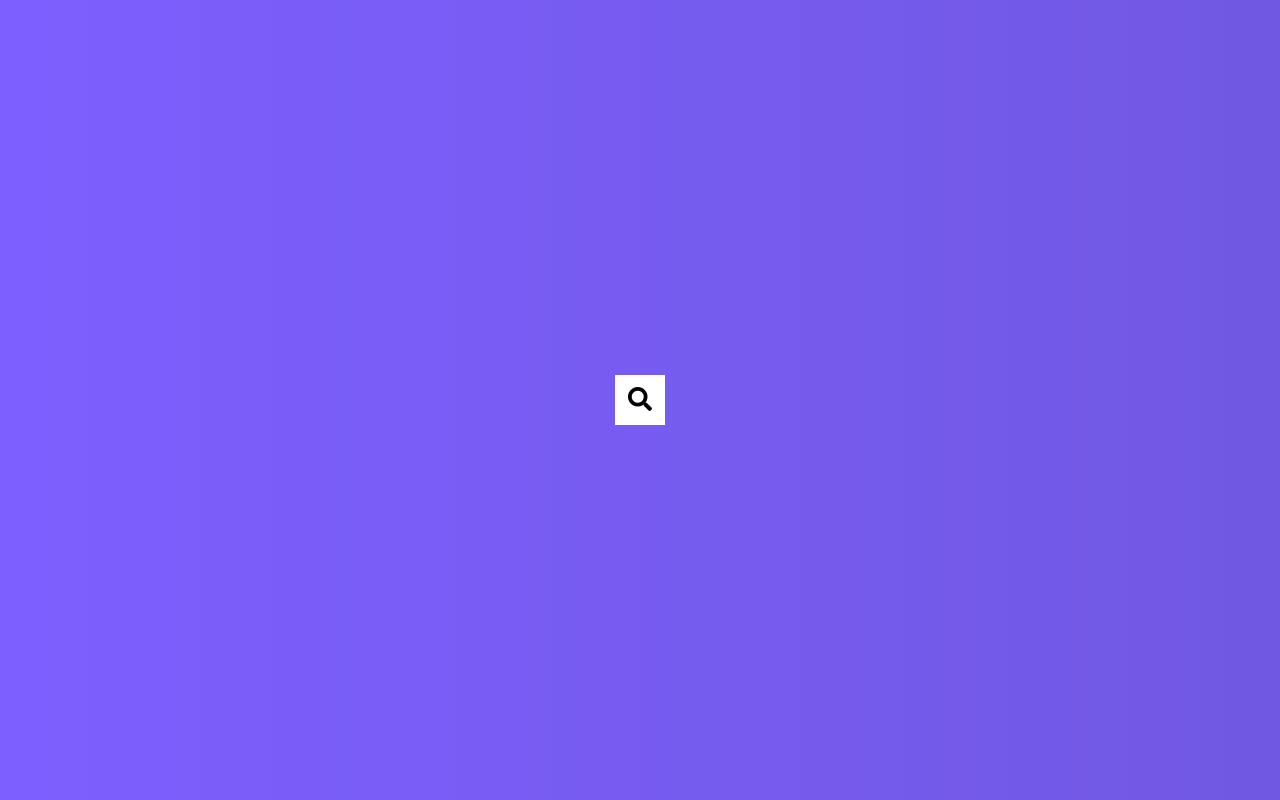
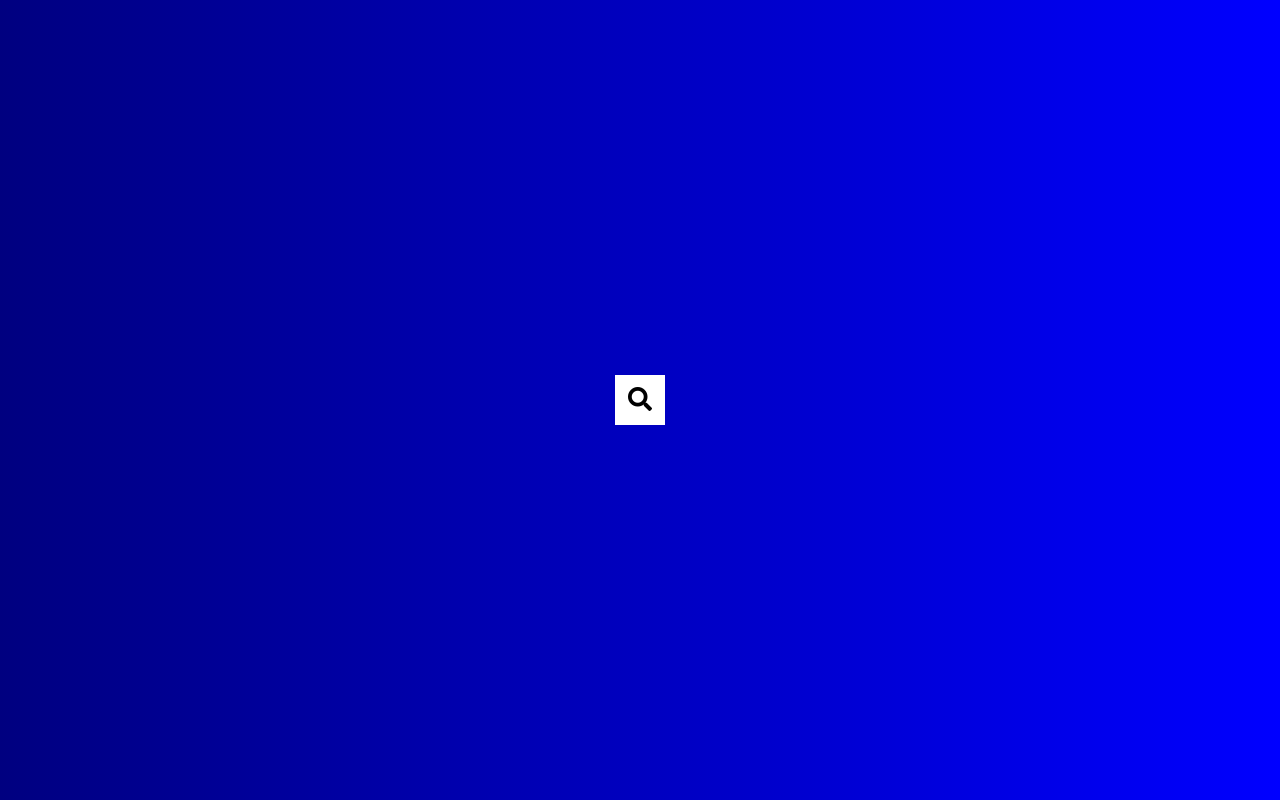
Before and after one commit to WindfulSoul/longsearch, a plain HTML site: page index.html in a window 1280 px wide. Drawn offline with Linux system fonts and the light colour scheme.

Commit message:
Update style.css

```diff
--- a/style.css
+++ b/style.css
@@ -5,7 +5,7 @@
 }
 
 body {
-  background-image: linear-gradient(90deg, #7d5fff, #7158e2);
+  background-image: linear-gradient(90deg, #000080, #0000ff);
   font-family: 'Roboto', sans-serif;
   display: flex;
   align-items: center;
```
